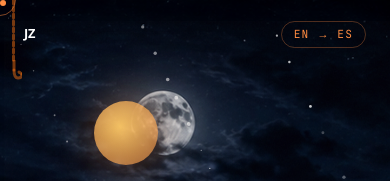
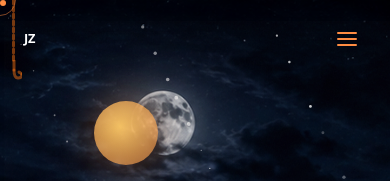
Before and after one commit to jazorro11/portafolio-julio-zorro, a Next.js app: page /en in a window 390 px wide. Shown: the top 181 px of the page. Built offline with nearby package versions, Linux system fonts and the light colour scheme; a web font is replaced by a local one.

Commit message:
fix(nav): add mobile hamburger menu with drawer

```diff
--- a/src/components/ui/Nav/index.tsx
+++ b/src/components/ui/Nav/index.tsx
@@ -11,12 +11,23 @@ export default function Nav() {
   const t = useTranslations('nav');
   const pathname = usePathname();
   const [scrolled, setScrolled] = useState(false);
+  const [mobileOpen, setMobileOpen] = useState(false);
 
   useEffect(() => {
     const onScroll = () => setScrolled(window.scrollY > 60);
     window.addEventListener('scroll', onScroll, { passive: true });
     return () => window.removeEventListener('scroll', onScroll);
   }, []);
+
+  // Prevent body scroll when mobile drawer is open
+  useEffect(() => {
+    if (mobileOpen) {
+      document.body.style.overflow = 'hidden';
+    } else {
+      document.body.style.overflow = '';
+    }
+    return () => { document.body.style.overflow = ''; };
+  }, [mobileOpen]);
 
   const links = [
     { href: '#about',    label: t('about') },
@@ -36,6 +47,7 @@ export default function Nav() {
   }
 
   return (
+    <>
       <nav
         style={{
           position: 'fixed',
@@ -93,16 +105,115 @@ export default function Nav() {
               </a>
             </li>
           ))}
-        <li>
+          <li className="nav-lang-desktop">
             <LanguageToggle />
           </li>
         </ul>
 
+        {/* Hamburger button — only visible on mobile */}
+        <button
+          className="nav-hamburger"
+          onClick={() => setMobileOpen(prev => !prev)}
+          aria-label={mobileOpen ? 'Close menu' : 'Open menu'}
+          aria-expanded={mobileOpen}
+          style={{
+            background: 'none',
+            border: 'none',
+            cursor: 'pointer',
+            padding: '8px',
+            display: 'none', // shown via media query
+            flexDirection: 'column',
+            justifyContent: 'center',
+            alignItems: 'center',
+            gap: '5px',
+            color: 'var(--color-accent)',
+          }}
+        >
+          {mobileOpen ? (
+            // X icon
+            <svg width="22" height="22" viewBox="0 0 22 22" fill="none" aria-hidden="true">
+              <line x1="2" y1="2" x2="20" y2="20" stroke="currentColor" strokeWidth="2" strokeLinecap="round" />
+              <line x1="20" y1="2" x2="2" y2="20" stroke="currentColor" strokeWidth="2" strokeLinecap="round" />
+            </svg>
+          ) : (
+            // Hamburger icon
+            <svg width="22" height="22" viewBox="0 0 22 22" fill="none" aria-hidden="true">
+              <line x1="2" y1="5" x2="20" y2="5" stroke="currentColor" strokeWidth="2" strokeLinecap="round" />
+              <line x1="2" y1="11" x2="20" y2="11" stroke="currentColor" strokeWidth="2" strokeLinecap="round" />
+              <line x1="2" y1="17" x2="20" y2="17" stroke="currentColor" strokeWidth="2" strokeLinecap="round" />
+            </svg>
+          )}
+        </button>
+
         <style>{`
           @media (max-width: 640px) {
             .nav-link-item { display: none !important; }
+            .nav-lang-desktop { display: none !important; }
+            .nav-hamburger { display: flex !important; }
+          }
+          @media (min-width: 641px) {
+            .nav-hamburger { display: none !important; }
           }
         `}</style>
       </nav>
+
+      {/* Mobile drawer overlay */}
+      {mobileOpen && (
+        <div
+          className="nav-mobile-overlay"
+          style={{
+            position: 'fixed',
+            inset: 0,
+            zIndex: 'calc(var(--z-nav) - 1)' as string,
+            background: 'oklch(5% 0.02 260 / 0.95)',
+            backdropFilter: 'blur(8px)',
+            display: 'flex',
+            flexDirection: 'column',
+            alignItems: 'center',
+            justifyContent: 'center',
+            gap: '2rem',
+          }}
+          onClick={() => setMobileOpen(false)}
+        >
+          {/* Inner content — stop propagation so clicking links doesn't close via backdrop handler */}
+          <div
+            style={{
+              display: 'flex',
+              flexDirection: 'column',
+              alignItems: 'center',
+              gap: '2.5rem',
+            }}
+            onClick={e => e.stopPropagation()}
+          >
+            {links.map(({ href, label }) => (
+              <a
+                key={href}
+                href={href}
+                onClick={e => {
+                  handleNavClick(e, href);
+                  setMobileOpen(false);
+                }}
+                style={{
+                  fontFamily: 'var(--font-mono)',
+                  fontSize: 'clamp(1.25rem, 5vw, 1.75rem)',
+                  letterSpacing: '0.15em',
+                  textTransform: 'uppercase',
+                  color: 'var(--color-text-dark-secondary)',
+                  textDecoration: 'none',
+                  transition: 'color 200ms ease',
+                }}
+                onMouseEnter={e => (e.currentTarget.style.color = 'var(--color-accent)')}
+                onMouseLeave={e => (e.currentTarget.style.color = 'var(--color-text-dark-secondary)')}
+              >
+                {label}
+              </a>
+            ))}
+            <div style={{ marginTop: '0.5rem' }}>
+              <LanguageToggle />
+            </div>
+          </div>
+        </div>
+      )}
+    </>
   );
 }
```
Lines whose indentation alone changed are shown as unchanged.
